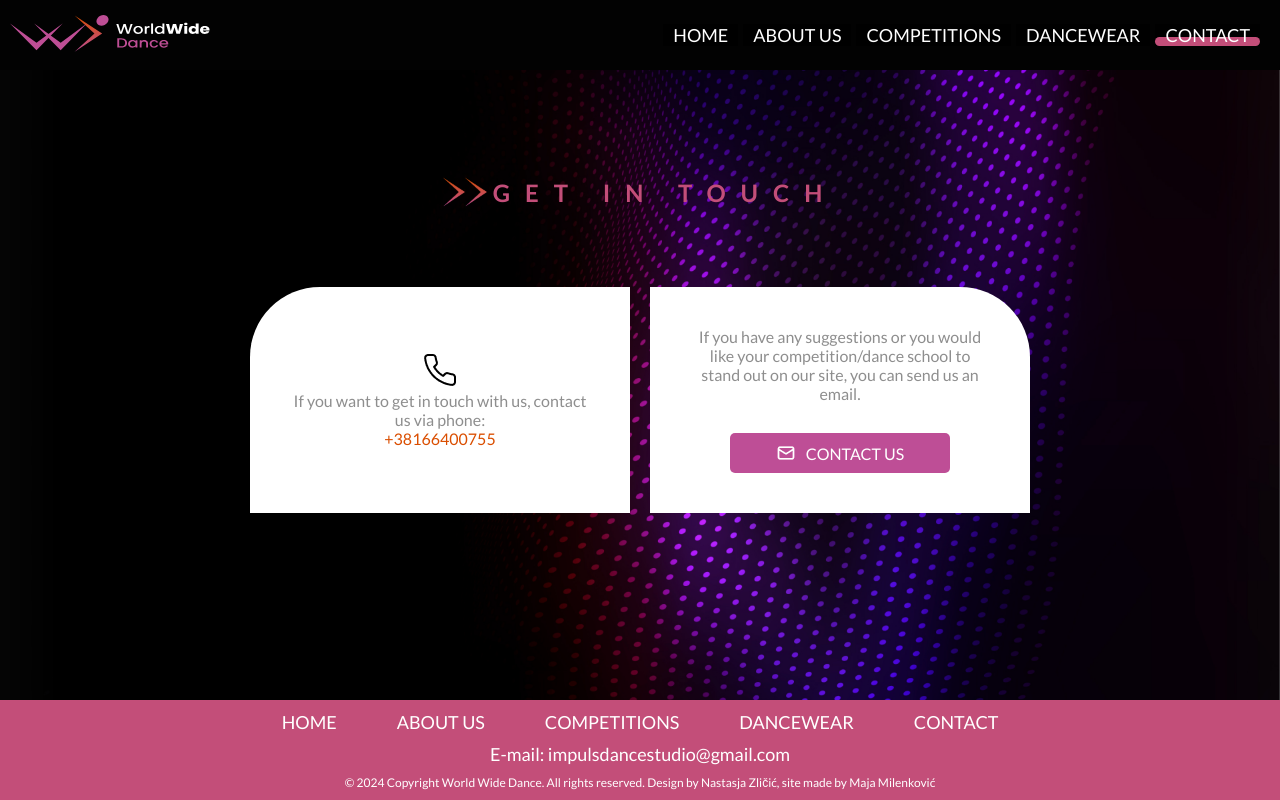
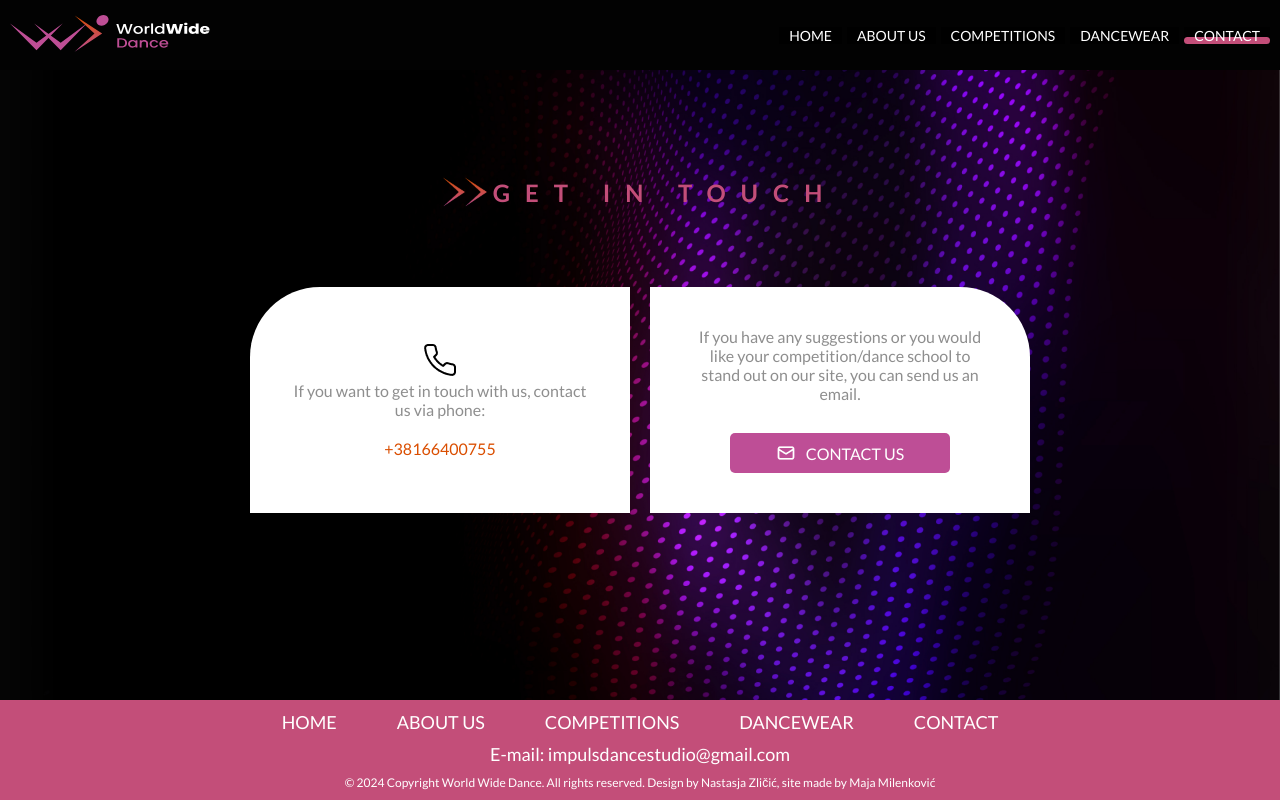
Before and after one commit to pinedragon/wwwdance, a React (Vite) app: page /wwwdance/contact in a window 1280 px wide. Built offline with nearby package versions, Linux system fonts and the light colour scheme.

Commit message:
Fix: Minor issues

```diff
--- a/src/components/AboutUs/styles.module.scss
+++ b/src/components/AboutUs/styles.module.scss
@@ -18,9 +18,10 @@
 .pageTitle {
   display: flex;
   justify-content: center;
+  gap: 10px;
   flex-direction: row;
   align-items: center;
-  margin: 10px 50px;
+  margin: 10px 30px;
 
   @include media(laptops) {
     margin-top: 100px;
@@ -29,8 +30,12 @@
 }
 
 .arrowHolder {
-  display: flex;
-  flex-direction: row;
+  img {
+    width: 15px;
+    @include media(laptops) {
+      width: 20px;
+    }
+  }
 }
 
 .pageTitleText {
@@ -39,7 +44,6 @@
   flex-wrap: wrap;
   font-size: 20px;
   text-align: center;
-  margin: 0px 10px;
 
   @include media(laptops) {
     font-size: 24px;
--- a/src/components/Contact/styles.module.scss
+++ b/src/components/Contact/styles.module.scss
@@ -19,10 +19,12 @@
   font-size: 16px;
   color: $pink;
   word-break: keep-all;
+  margin-top: 20px;
 
   @include media(laptops) {
     letter-spacing: 15px;
     font-size: 16px;
+    margin-top: 0px;
   }
 }
 
@@ -65,6 +67,7 @@
 
 .phoneInfo {
   color: $orange-secondary;
+  margin-top: 20px;
 }
 
 .email {
--- a/src/components/Footer/styles.module.scss
+++ b/src/components/Footer/styles.module.scss
@@ -2,7 +2,6 @@
 
 .footer {
   margin-bottom: 0;
-  // // position: ab;
   bottom: 0;
   width: 100%;
   display: flex;
@@ -11,9 +10,12 @@
   align-items: center;
   text-align: center;
   background-color: $pink;
-  height: 100px;
+  height: 120px;
   gap: 10px;
-  // position: fixed;
+
+  @include media(e-readers) {
+    height: 100px;
+  }
 }
 
 .navLinks {
@@ -28,7 +30,6 @@
   }
 
   @include media(laptops) {
-    margin-top: 10px;
     display: flex;
     gap: 60px;
   }
@@ -71,7 +72,8 @@
   @include media(smartphone) {
     font-size: 12px;
     text-align: center;
-    padding: 10px;
+    padding: 0px 10px;
+    padding-top: 10px;
   }
 }
 
--- a/src/components/HomePage/index.tsx
+++ b/src/components/HomePage/index.tsx
@@ -11,9 +11,9 @@ export const HomePage: React.FC = () => {
       <div className={styles.mainPhoto}>
         <img src="/wwwdance/assets/GirlDancing.png" alt="main-photo" />
       </div>
-      {/* Upcoming event */}
 
-      <ArrowTitleHolder title="Upcoming event" />
+      {/* Upcoming events */}
+      <ArrowTitleHolder title="Upcoming events" />
       <EventByMonth
         events={competitions.map((competition) => {
           return competition.imgSrc;
--- a/src/components/NavBar/index.tsx
+++ b/src/components/NavBar/index.tsx
@@ -41,6 +41,7 @@ export const NavBar: React.FC = () => {
             className={({ isActive }) =>
               isActive ? `${styles.linkItem} ${styles.active}` : styles.linkItem
             }
+            onClick={() => setIsOpen(false)}
           >
             <span className={styles.text}>{navItems.Home}</span>
           </NavLink>
@@ -51,6 +52,7 @@ export const NavBar: React.FC = () => {
             className={({ isActive }) =>
               isActive ? `${styles.linkItem} ${styles.active}` : styles.linkItem
             }
+            onClick={() => setIsOpen(false)}
           >
             <span className={styles.text}>{navItems.AboutUs}</span>
           </NavLink>
@@ -61,6 +63,7 @@ export const NavBar: React.FC = () => {
             className={({ isActive }) =>
               isActive ? `${styles.linkItem} ${styles.active}` : styles.linkItem
             }
+            onClick={() => setIsOpen(false)}
           >
             <span className={styles.text}>{navItems.Competitions}</span>
           </NavLink>
@@ -71,6 +74,7 @@ export const NavBar: React.FC = () => {
             className={({ isActive }) =>
               isActive ? `${styles.linkItem} ${styles.active}` : styles.linkItem
             }
+            onClick={() => setIsOpen(false)}
           >
             <span className={styles.text}>{navItems.DanceWear}</span>
           </NavLink>
@@ -81,6 +85,7 @@ export const NavBar: React.FC = () => {
             className={({ isActive }) =>
               isActive ? `${styles.linkItem} ${styles.active}` : styles.linkItem
             }
+            onClick={() => setIsOpen(false)}
           >
             <span className={styles.text}>{navItems.Contact}</span>
           </NavLink>
--- a/src/components/NavBar/styles.module.scss
+++ b/src/components/NavBar/styles.module.scss
@@ -47,7 +47,7 @@ button {
 .overlayMenuOpen {
   width: 100%;
   @include media(laptops) {
-    margin-right: 20px;
+    margin-right: 10px;
   }
 }
 .overlayMenu {
@@ -80,7 +80,7 @@ button {
 
   border-radius :hover {
     background-color: $pink;
-    margin: 0px 7px;
+    // margin: 0px 7px;
     transition: transform 0.3s ease;
     border: none;
   }
@@ -88,14 +88,13 @@ button {
   @include media(laptops) {
     display: flex;
     height: auto;
-    margin-right: 10px;
+    // margin-right: 5px;
     justify-content: flex-end;
   }
 
   @include media(large-desktops) {
     gap: 5px;
     margin-right: 20px;
-    font-size: 18px;
   }
 }
 
--- a/src/components/shared/Modal/styles.module.scss
+++ b/src/components/shared/Modal/styles.module.scss
@@ -1,7 +1,7 @@
 .overlay {
   display: flex;
   position: fixed;
-  z-index: 2000;
+  z-index: 20;
   top: 0;
   left: 0;
   align-items: center;
@@ -10,6 +10,11 @@
   height: 100%;
   background-color: rgba(0, 0, 0, 0.4); /* Semi-transparent background */
   backdrop-filter: blur(10px);
+
+  &.modal-open {
+    overflow: hidden;
+    height: 100vh;
+  }
 }
 
 /* Centered modal container */
@@ -20,6 +25,7 @@
   padding: 20px;
   background-color: white; /* Fully opaque */
   color: black;
+
   border-radius: 8px;
   box-shadow: 0 4px 10px rgba(0, 0, 0, 0.2);
 }
--- a/src/styles/app.scss
+++ b/src/styles/app.scss
@@ -29,3 +29,7 @@ img {
   width: 100%;
   height: auto;
 }
+
+body:has(.overlay) {
+  overflow: hidden;
+}
```
Also changed, not shown: src/components/shared/ImageWithTextHolder/index.tsx (+6 -6 lines), src/index.css (+0 -9 lines).
